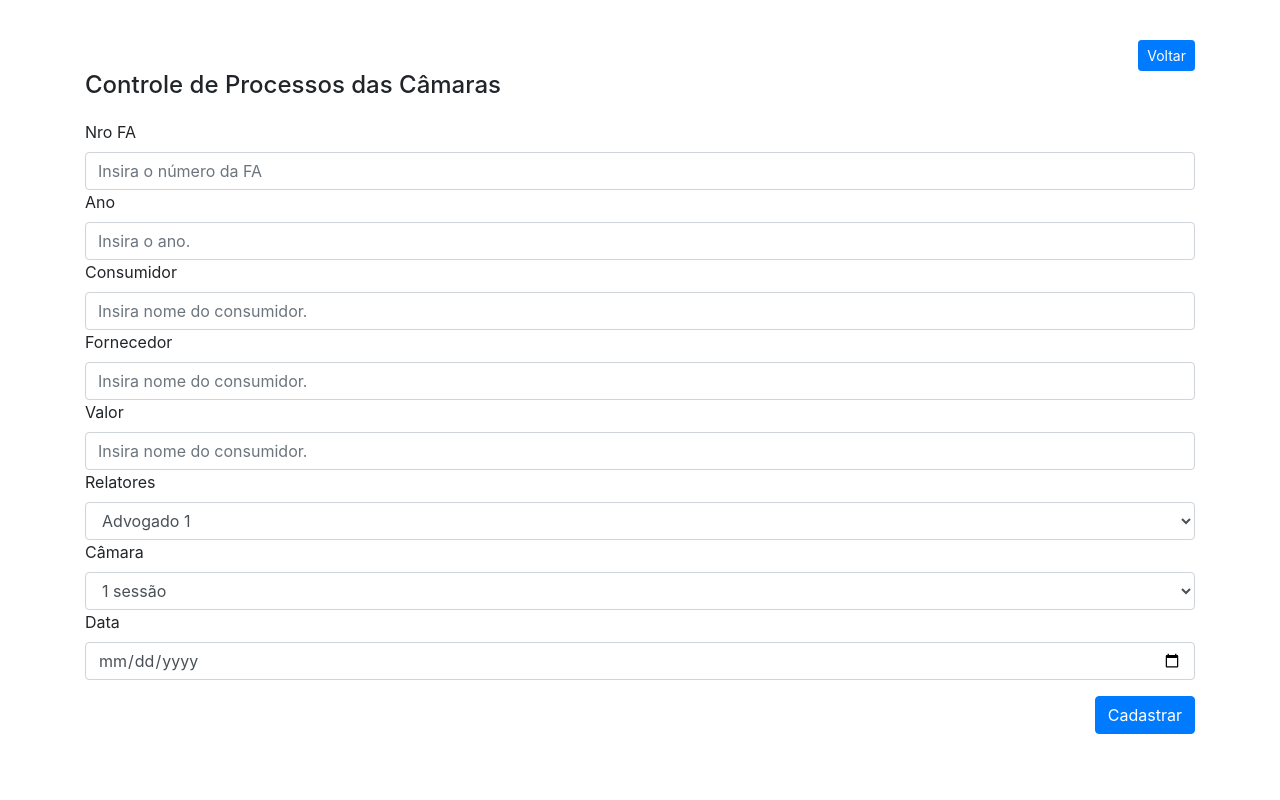
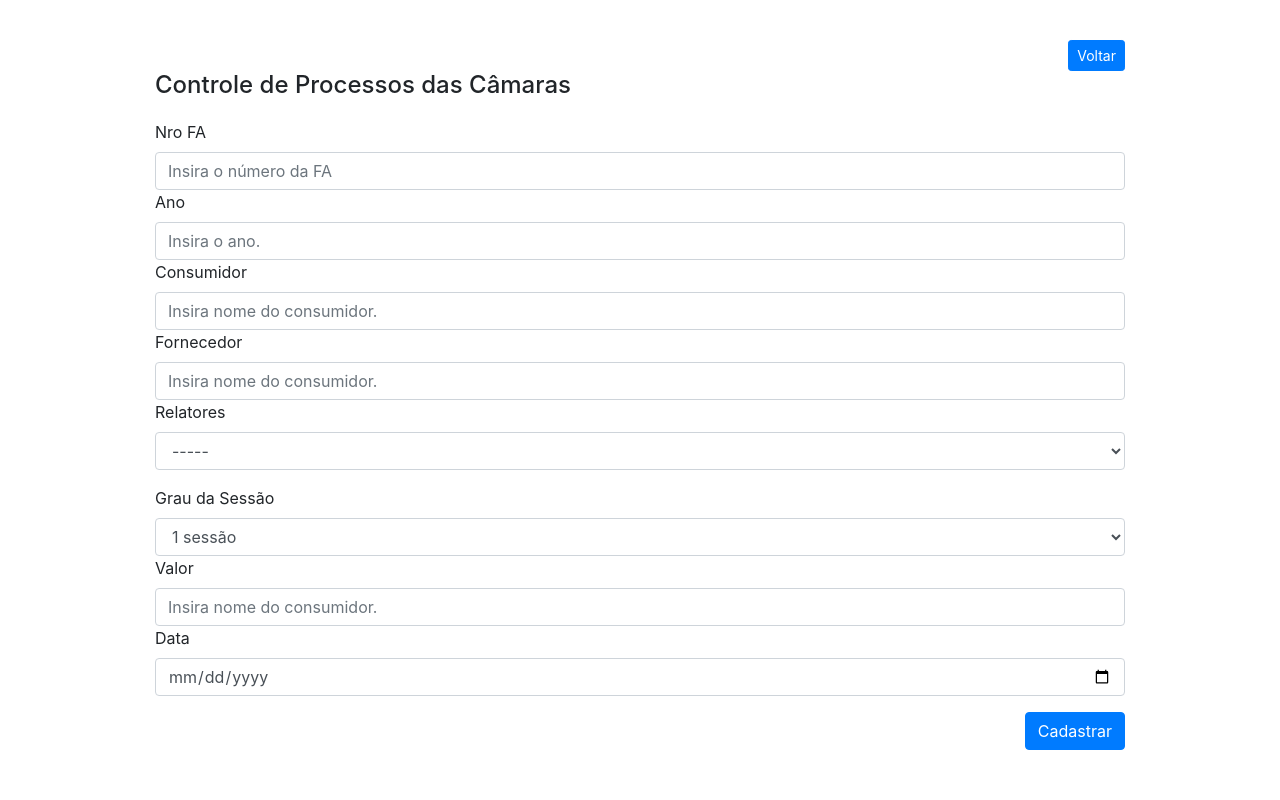
Before and after one commit to rogeriodesaf/integrandoDbPhp, a PHP site: page /adicionar_processo.php in a window 1280 px wide. Run offline with PHP 8.4, Linux system fonts and the light colour scheme.

Commit message:
atualização

```diff
--- a/adicionar_processo.php
+++ b/adicionar_processo.php
@@ -32,23 +32,36 @@
         <label>Fornecedor</label>
         <input type="text" class="form-control" name="fornecedor" placeholder="Insira nome do consumidor.">
 
-        <label>Valor</label>
-        <input type="number" class="form-control" name="valor" placeholder="Insira nome do consumidor.">
+        <div class="form-group">
+                <label>Relatores</label>
+                <select class="form-control" name="categoria">
 
-        <label>Relatores</label>
-        <select class="form-control" name="relator">
-            <option >Advogado 1</option>
-            <option>Advogado 2</option>
-            <option>Advogado 3</option>
-            <option>Advogado 4</option>
-            <option>Advogado 5</option>
-            <option>Advogado 6</option>
-        </select>
-        <label>Câmara</label>
+
+					        <option>-----</option>
+                  <option>Demetrius</option>
+                  <option>Edson</option>
+				          <option>Filipe</option>
+                  <option>Meriene</option>
+				          <option>Cyro</option>
+                  <option>Juliana</option>
+				          <option>Sérgio</option>
+                  <option>Fernando</option>
+				          <option>Rogério</option>
+				          <option>Cláudio</option>
+                  </select>
+        </div>
+
+        <label>Grau da Sessão</label>
         <select class="form-control" name="camara">
             <option >1 sessão </option>
             <option> 2 sessão </option>
         </select>
+
+        <label>Valor</label>
+        <input type="number" class="form-control" name="valor" placeholder="Insira nome do consumidor.">
+
+
+
         <label>Data</label>
         <input  type="date" class="form-control" name="data" placeholder="Data do julgamento." >
       </div>
--- a/css/style.css
+++ b/css/style.css
@@ -1,6 +1,6 @@
 div.container{
     margin-top:40px;
-    width: 2000px;
+    width: 1000px;
 }
 
 #botao{
```
Also changed, not shown: aprovar_usuario.php (added, +78 -0 lines).
